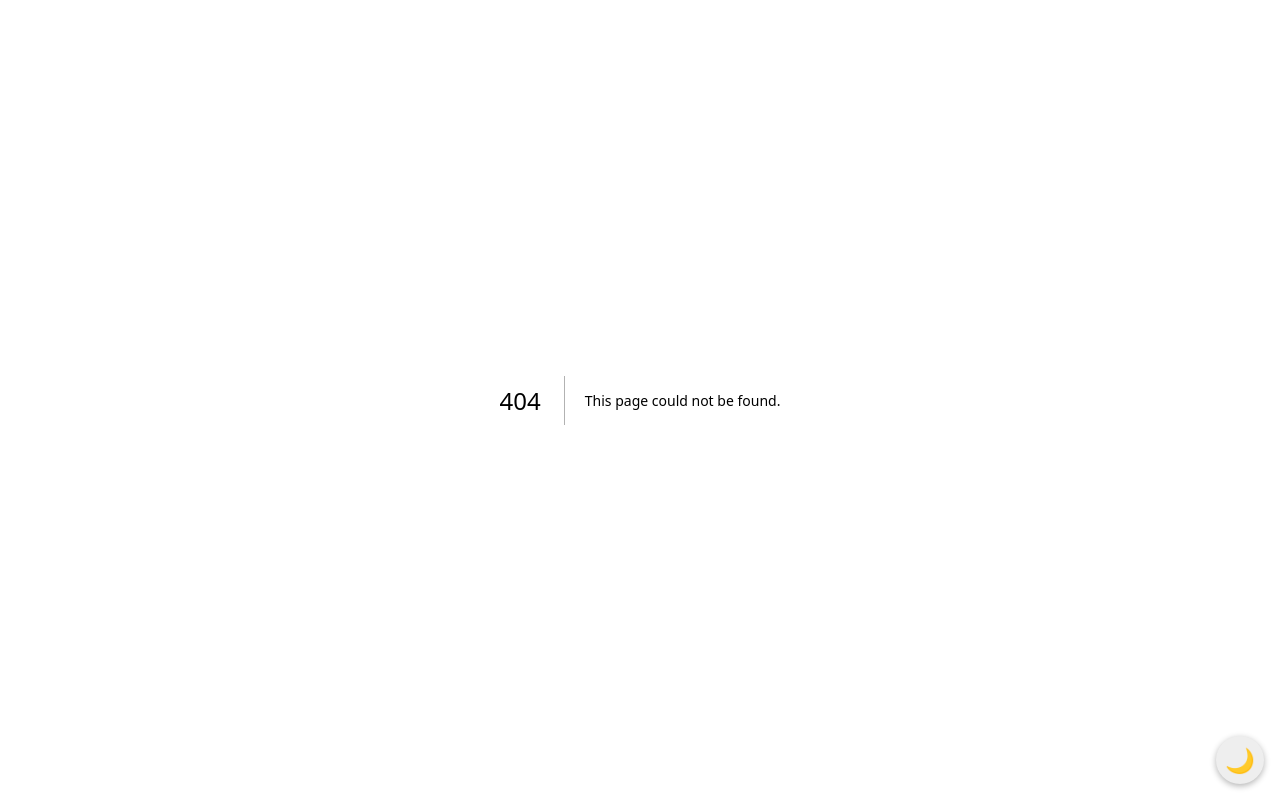
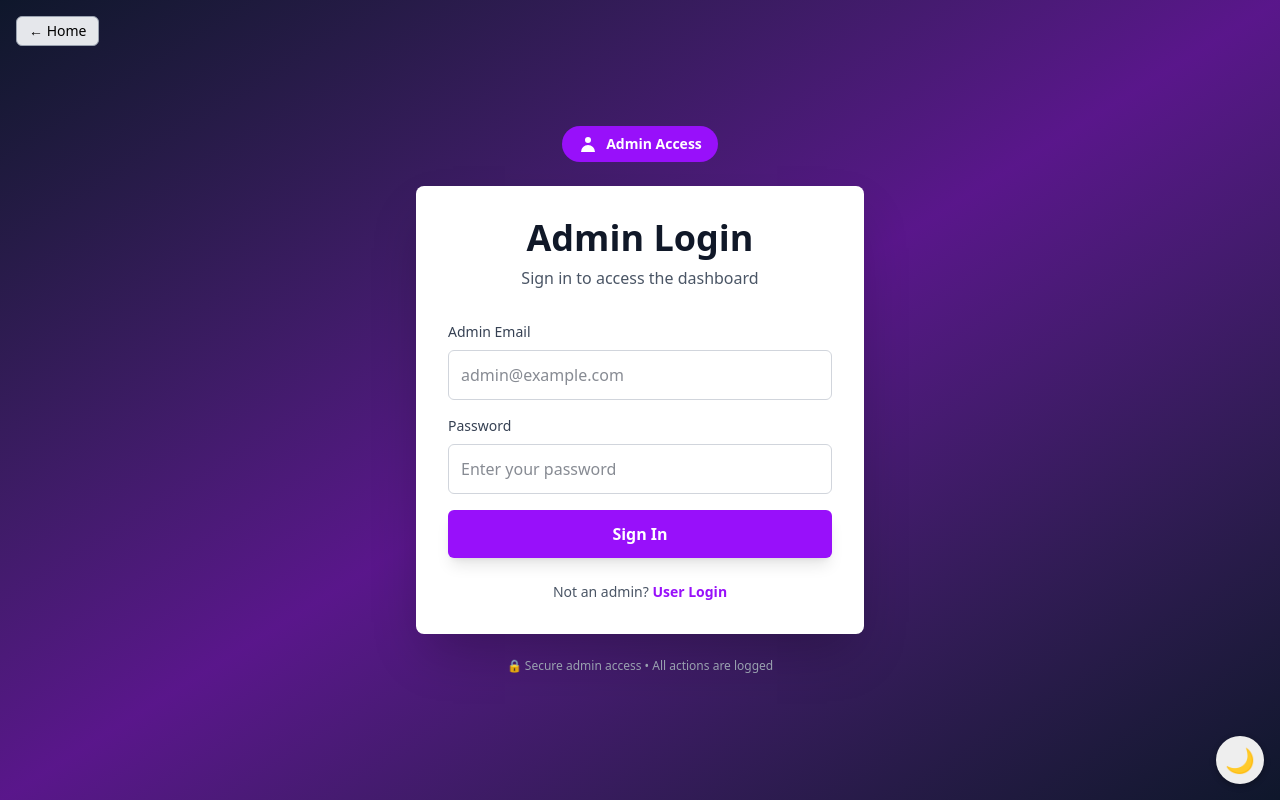
Before and after one commit to EldonT123/BS_Reviews, a Next.js app in the folder frontend/bs_reviews/: page /admin/login in a window 1280 px wide. Before the commit this address had no page. Built offline with nearby package versions, Linux system fonts and the light colour scheme.

Commit message:
added admin login page (admin/login) and updated docker compose to include database properly

```diff
--- /dev/null
+++ b/frontend/bs_reviews/app/admin/login/page.tsx
@@ -0,0 +1,161 @@
+"use client";
+import { useState } from 'react';
+import Link from "next/link";
+import { useRouter } from 'next/navigation';
+
+export default function AdminLoginPage() {
+  const router = useRouter();
+  const [email, setEmail] = useState('');
+  const [password, setPassword] = useState('');
+  const [loading, setLoading] = useState(false);
+  const [error, setError] = useState('');
+
+  const handleSubmit = async (e: React.FormEvent) => {
+    e.preventDefault();
+    setLoading(true);
+    setError('');
+
+    try {
+      const response = await fetch("http://localhost:8000/api/admin/login", {
+        method: "POST",
+        headers: { "Content-Type": "application/json" },
+        body: JSON.stringify({ email, password }),
+      });
+
+      if (!response.ok) {
+        const data = await response.json();
+        setError(data.detail || "Admin login failed");
+        setLoading(false);
+        return;
+      }
+
+      const data = await response.json();
+
+      // Save admin token to localStorage
+      localStorage.setItem("adminToken", data.token);
+      localStorage.setItem("adminEmail", data.admin.email);
+
+      // Redirect to admin dashboard
+      router.push("/admin/dashboard");
+    } catch (error) {
+      setError("Login error, please try again.");
+      setLoading(false);
+    }
+  };
+
+  return (
+    <main className="flex min-h-screen flex-col items-center justify-center p-24 bg-gradient-to-br from-slate-900 via-purple-900 to-slate-900">
+      {/* Header Home Button */}
+      <Link
+        href="/"
+        className="absolute top-4 left-4 bg-gray-200 text-black text-sm px-3 py-1 rounded-md
+        hover:bg-gray-300 border border-gray-400 transition-colors"
+      >
+        ← Home
+      </Link>
+
+      <div className="w-full max-w-md">
+        {/* Admin Badge */}
+        <div className="flex justify-center mb-6">
+          <div className="bg-purple-600 text-white px-4 py-2 rounded-full text-sm font-semibold flex items-center gap-2">
+            <svg xmlns="http://www.w3.org/2000/svg" className="h-5 w-5" viewBox="0 0 20 20" fill="currentColor">
+              <path fillRule="evenodd" d="M10 9a3 3 0 100-6 3 3 0 000 6zm-7 9a7 7 0 1114 0H3z" clipRule="evenodd" />
+            </svg>
+            Admin Access
+          </div>
+        </div>
+
+        <div className="bg-white dark:bg-gray-800 rounded-lg shadow-2xl p-8">
+          <h1 className="text-4xl font-bold mb-2 text-center text-gray-900 dark:text-white">
+            Admin Login
+          </h1>
+          <p className="text-center text-gray-600 dark:text-gray-400 mb-8">
+            Sign in to access the dashboard
+          </p>
+
+          {error && (
+            <div className="mb-4 p-3 bg-red-100 border border-red-400 text-red-700 rounded-md text-sm">
+              {error}
+            </div>
+          )}
+
+          <form onSubmit={handleSubmit} className="space-y-4">
+            {/* Email Section */}
+            <div>
+              <label htmlFor="email" className="block text-sm font-medium mb-2 text-gray-700 dark:text-gray-300">
+                Admin Email
+              </label>
+              <input
+                type="email"
+                id="email"
+                value={email}
+                onChange={(e) => setEmail(e.target.value)}
+                className="w-full p-3 border border-gray-300 dark:border-gray-600 rounded-md
+                bg-white dark:bg-gray-700 text-gray-900 dark:text-white
+                focus:ring-2 focus:ring-purple-500 focus:border-transparent
+                transition-all"
+                placeholder="admin@example.com"
+                required
+              />
+            </div>
+
+            {/* Password Section */}
+            <div>
+              <label htmlFor="password" className="block text-sm font-medium mb-2 text-gray-700 dark:text-gray-300">
+                Password
+              </label>
+              <input
+                type="password"
+                id="password"
+                value={password}
+                onChange={(e) => setPassword(e.target.value)}
+                className="w-full p-3 border border-gray-300 dark:border-gray-600 rounded-md
+                bg-white dark:bg-gray-700 text-gray-900 dark:text-white
+                focus:ring-2 focus:ring-purple-500 focus:border-transparent
+                transition-all"
+                placeholder="Enter your password"
+                required
+              />
+            </div>
+
+            <button
+              type="submit"
+              disabled={loading}
+              className={`w-full p-3 rounded-md text-white font-semibold transition-all ${
+                loading
+                  ? "bg-gray-400 cursor-not-allowed"
+                  : "bg-purple-600 hover:bg-purple-700 shadow-lg hover:shadow-xl"
+              }`}
+            >
+              {loading ? (
+                <span className="flex items-center justify-center gap-2">
+                  <svg className="animate-spin h-5 w-5" xmlns="http://www.w3.org/2000/svg" fill="none" viewBox="0 0 24 24">
+                    <circle className="opacity-25" cx="12" cy="12" r="10" stroke="currentColor" strokeWidth="4"></circle>
+                    <path className="opacity-75" fill="currentColor" d="M4 12a8 8 0 018-8V0C5.373 0 0 5.373 0 12h4zm2 5.291A7.962 7.962 0 014 12H0c0 3.042 1.135 5.824 3 7.938l3-2.647z"></path>
+                  </svg>
+                  Signing in...
+                </span>
+              ) : (
+                "Sign In"
+              )}
+            </button>
+          </form>
+
+          <div className="mt-6 text-center">
+            <p className="text-sm text-gray-600 dark:text-gray-400">
+              Not an admin?{" "}
+              <Link href="/login" className="text-purple-600 hover:text-purple-700 font-semibold">
+                User Login
+              </Link>
+            </p>
+          </div>
+        </div>
+
+        {/* Security Notice */}
+        <div className="mt-6 text-center text-xs text-gray-400">
+          <p>🔒 Secure admin access • All actions are logged</p>
+        </div>
+      </div>
+    </main>
+  );
+}
```
Also changed, not shown: 1 other file (tests, documents, lock files or other folders).
